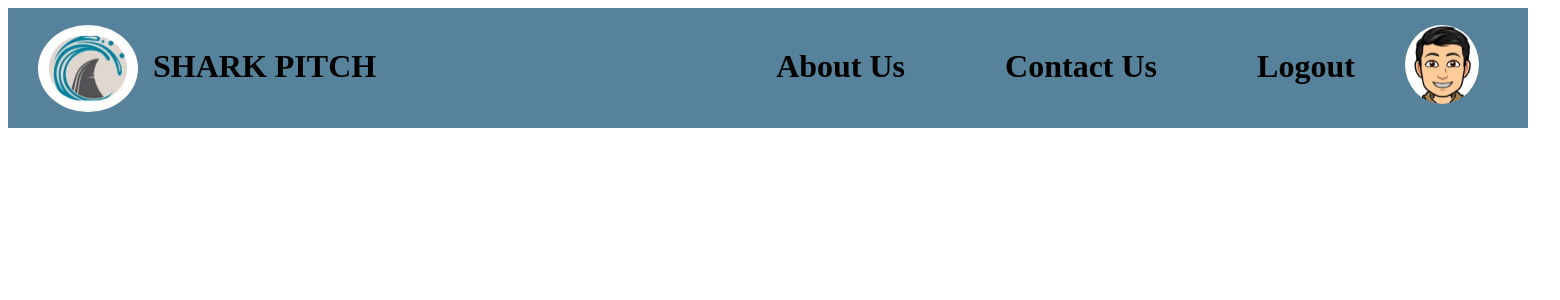
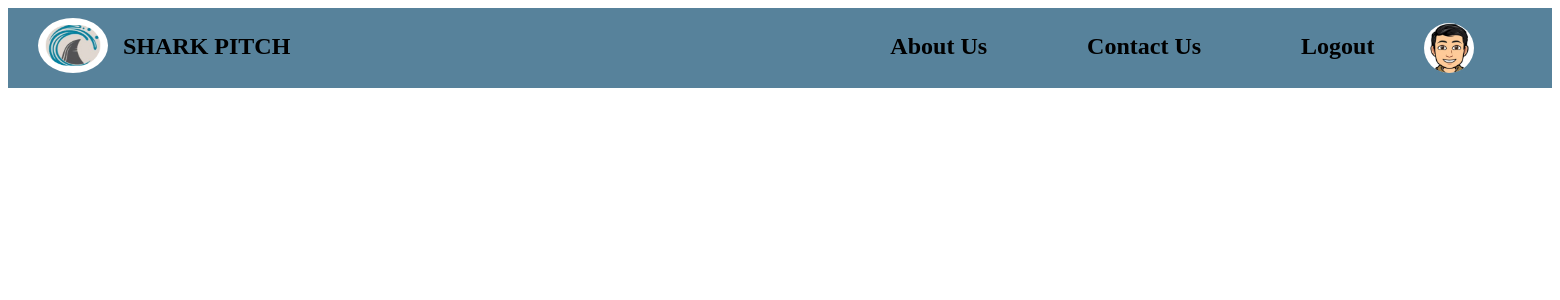
Before and after one commit to AAC-Open-Source-Pool/Shark-Pitch, a Python web app: template sharkpitch/templates/header.html in a window 1560 px wide. Shown: the top 300 px of the page. Run offline with Jinja, Linux system fonts and the light colour scheme; the template is opened without the code that fills it, so the values that code supplies are empty.

Commit message:
header responsiveness updated

```diff
--- a/sharkpitch/assets/styles/css/header.css
+++ b/sharkpitch/assets/styles/css/header.css
@@ -1,13 +1,15 @@
+/*header*/
 #about,#contact,#logout,#shark{
     color: black;
     font-weight: bold;
-    font-size: 32px;
-    margin-top: 40px;
+    font-size: 24px;
+    margin-top: 25px;
     text-decoration: none;
+    white-space: nowrap;
 }
 header{
-    height: 120px;
-    width:1520px;
+    height: 80px;
+    width: 100%;
     display: flex;
     background-color: rgba(17,78,113,0.7);
     position: relative;
@@ -16,7 +18,8 @@ header{
     margin-left: 15px;
 }
 #about{
-    margin-left: 400px;
+    margin-left: 600px;
+
 }
 #contact{
     margin-left: 100px;
@@ -25,16 +28,49 @@ header{
     margin-left: 100px;
 }
 #logo{
-    width: 100px;
-    height: 87px;
+    width: 70px;
+    height: 55px;
     border-radius: 50%;
-    margin-top: 17px;
+    margin-top: 10px;
     margin-left: 30px;
 }
 #prof{
-    width: 74px;
-    height: 79px;
-    margin-top: 17px;
+    width: 50px;
+    height: 50px;
+    margin-top: 15px;
     margin-left: 50px;
     border-radius: 50%;
 }
+
+@media(max-width:768px){
+
+header{
+    flex-direction: column;
+    height: 120px;
+}
+#shark{
+    margin-left: 120px;
+    margin-top:-40px ;
+}
+#about{
+    margin-left: 10px;
+    font-size: 22px;
+}
+#contact{
+    margin-left: 115px;
+    font-size: 22px;
+    margin-top: -25px;
+}
+#logout{
+    margin-left: 240px;
+    font-size: 22px;
+    margin-top: -25px;
+}
+#prof{
+    margin-left: 325px;
+    font-size: 22px;
+    height: 35px;
+    width: 35px;
+    margin-top: -30px;
+}
+}
```
Also changed, not shown: sharkpitch/assets/styles/css/Investor_landing.css (+38 -1 lines).
